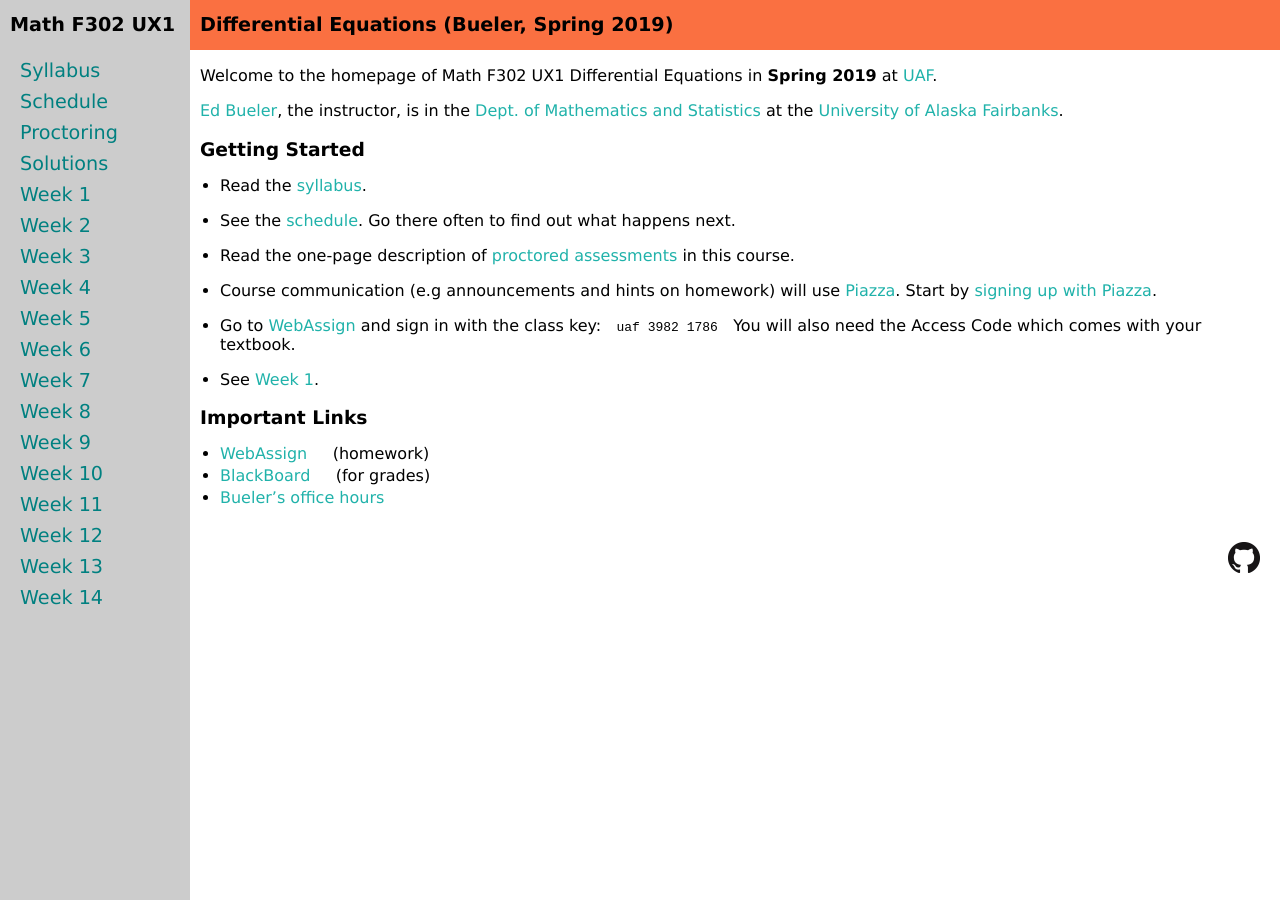
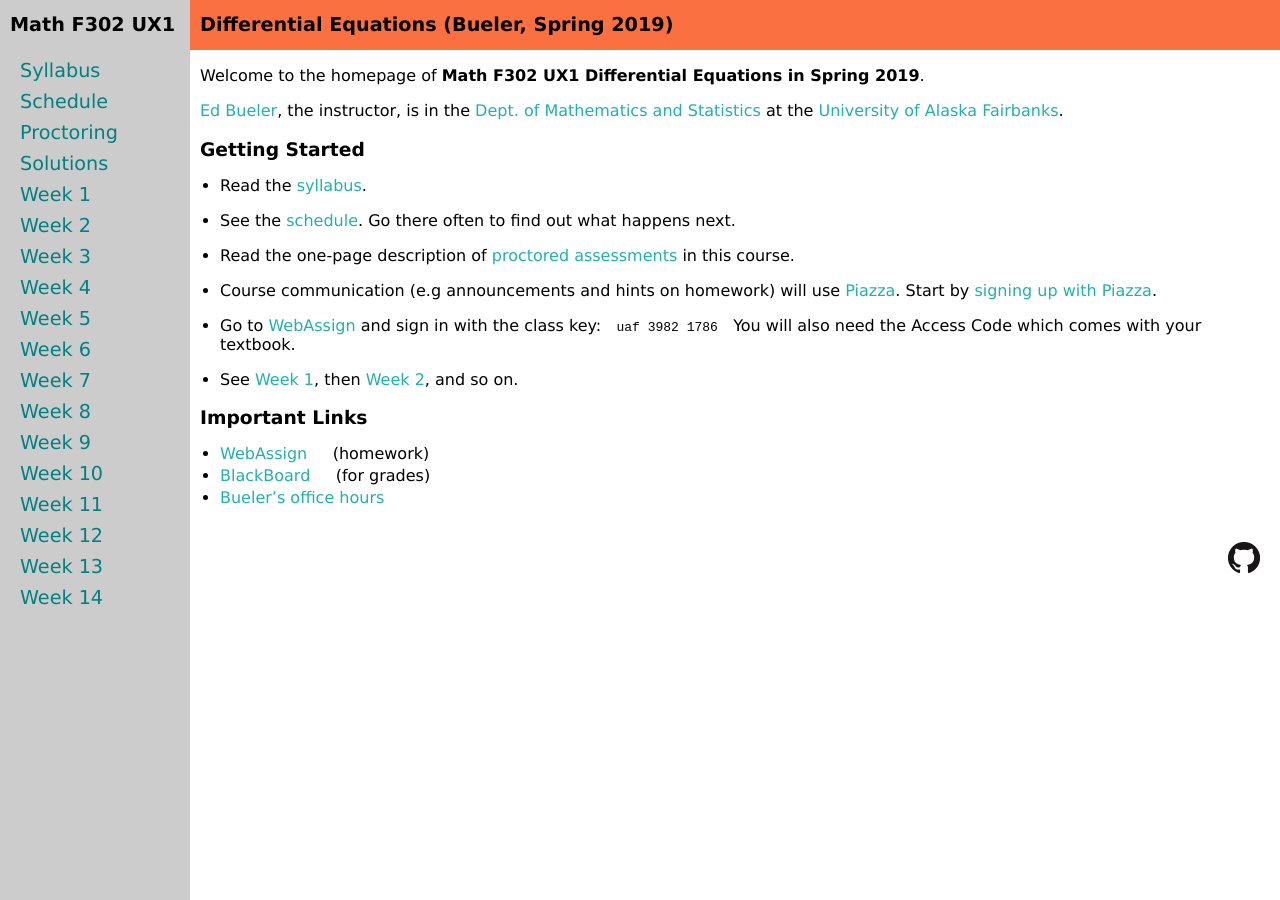
Before and after one commit to bueler/math302, a Jekyll site: the page built from index.md, in a window 1280 px wide. Built offline with Jekyll 4.4.1, drawn with Linux system fonts in a browser that asks for light colours.

Commit message:
link week 2 and fiddleg

```diff
--- a/index.md
+++ b/index.md
@@ -3,7 +3,7 @@ layout: course-page
 title: Math F302 UX1 Differential Equations in Spring 2019 at UAF
 ---
 
-Welcome to the homepage of Math F302 UX1 Differential Equations in **Spring 2019** at [UAF](http://www.uaf.edu/).
+Welcome to the homepage of **Math F302 UX1 Differential Equations in Spring 2019**.
 
 [Ed Bueler](http://bueler.github.io/), the instructor, is in the [Dept. of Mathematics and Statistics](http://www.uaf.edu/dms/) at the [University of Alaska Fairbanks](http://www.uaf.edu/).
 
@@ -19,7 +19,7 @@ Welcome to the homepage of Math F302 UX1 Differential Equations in **Spring 2019
 
 * Go to [WebAssign](https://www.webassign.net/) and sign in with the class key: &nbsp; <code>uaf 3982 1786</code>  &nbsp; You will also need the Access Code which comes with your textbook.
 
-* See [Week 1](week1).
+* See [Week 1](week1), then [Week 2](week2), and so on.
 
 ### Important Links
 
```
